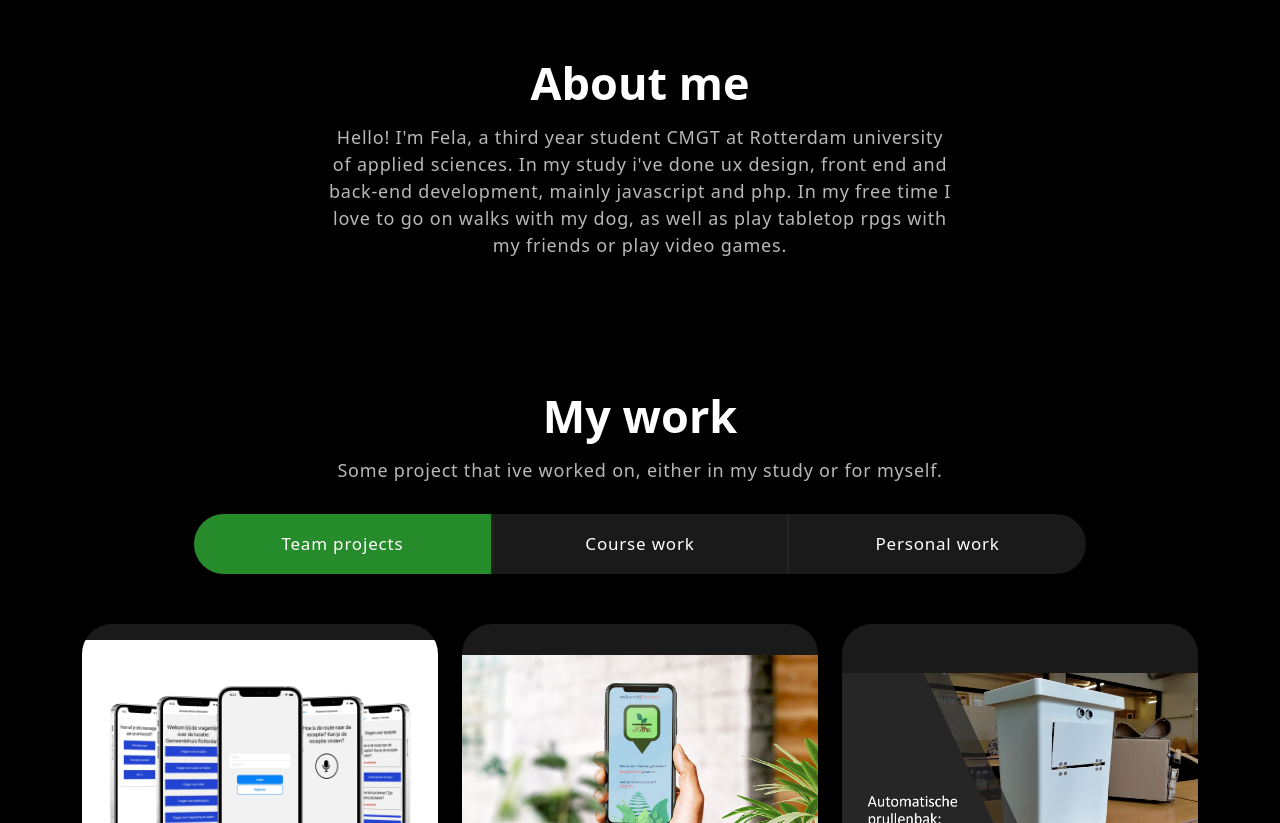
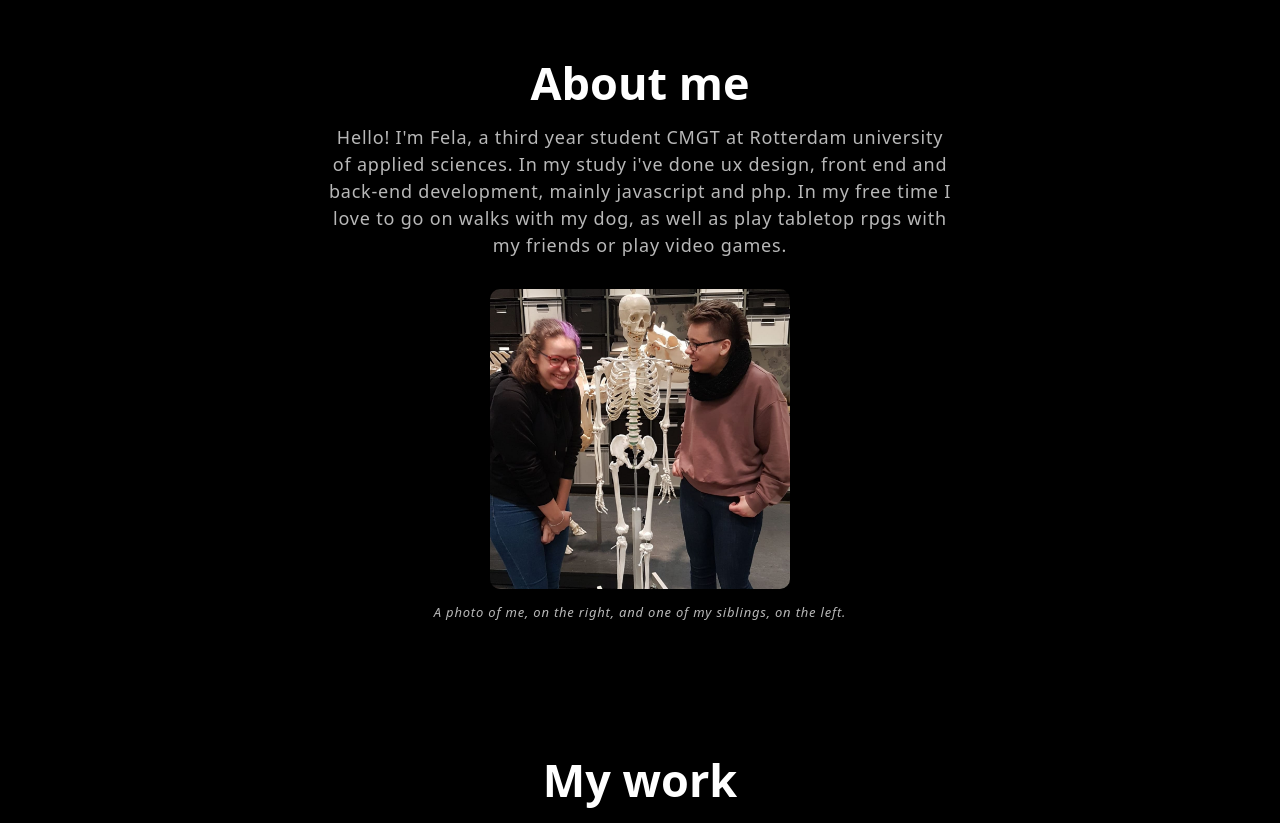
Before and after one commit to thelucky-owl/portfolio-website, a React (Create React App) app: page / in a window 1280 px wide. Shown: the part 540-1363 px from the top of the page. Built offline with nearby package versions, Linux system fonts and the light colour scheme.

Commit message:
added img and caption fot img

```diff
--- a/src/components/aboutMe.js
+++ b/src/components/aboutMe.js
@@ -1,11 +1,15 @@
 import { Container } from "react-bootstrap"
-
+import imgSource from '../assets/images/museumMeNOot.jpg'
 export const AboutMe = ()=>{
 return(
     <section className="about-me" id="about-me">
         <Container>
             <h2 id="about-me-title">About me</h2>
-            <p>Hello! I'm Fela, a third year student CMGT at Rotterdam university of applied sciences. In my study i've done ux design, front end and back-end development, mainly javascript and php. In my free time I love to go on walks with my dog, as well as play tabletop rpgs with my friends or play video games.</p>
+            <div className="about-me-content">
+                <p>Hello! I'm Fela, a third year student CMGT at Rotterdam university of applied sciences. In my study i've done ux design, front end and back-end development, mainly javascript and php. In my free time I love to go on walks with my dog, as well as play tabletop rpgs with my friends or play video games.</p>
+                <img id="about-me-img" src={imgSource} alt="img of fela and a sibling"></img>
+                <p id="about-me-img-caption">A photo of me, on the right, and one of my siblings, on the left.</p>
+            </div>
         </Container>
     </section>
 )
```
